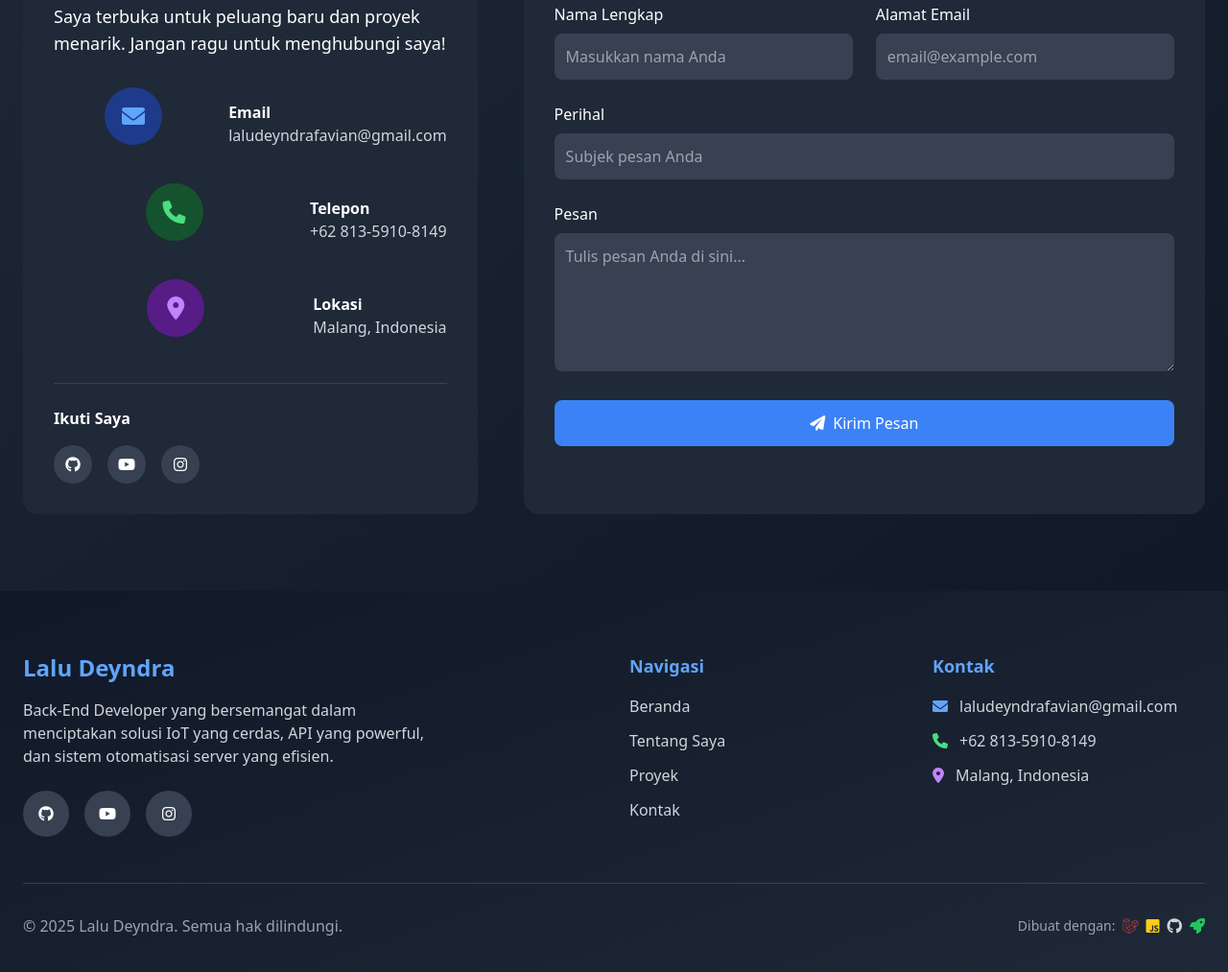
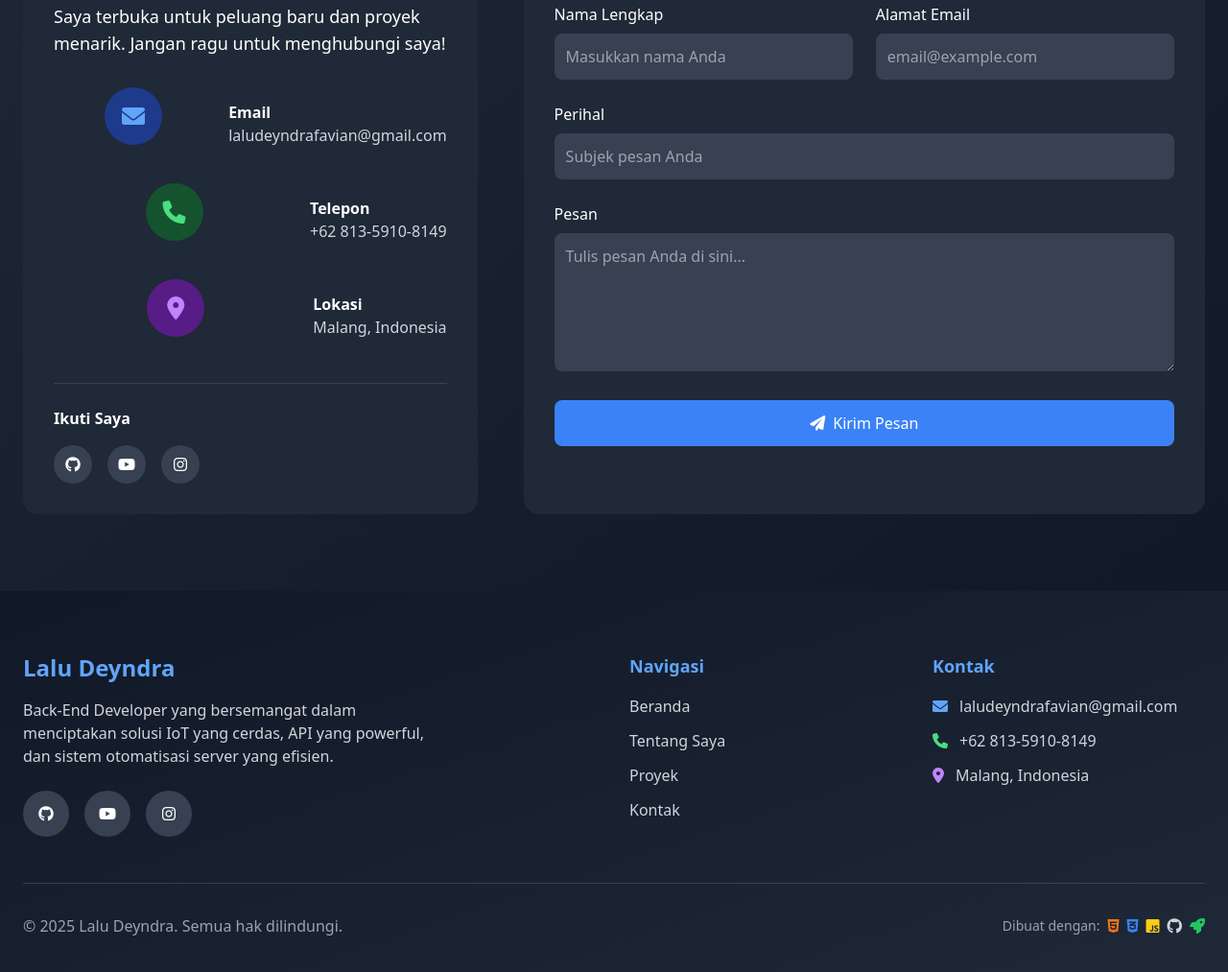
Before and after one commit to LaluDeyndra/Portofolio, a plain HTML site: page index.html in a window 1280 px wide. Shown: the part 3263-4276 px from the top of the page at 96% size. Drawn offline with nearby package versions, Linux system fonts and the light colour scheme.

Commit message:
new update

```diff
--- a/index.html
+++ b/index.html
@@ -1233,7 +1233,8 @@
             <div class="flex items-center space-x-2">
               <span class="text-gray-400 text-sm">Dibuat dengan:</span>
               <div class="flex space-x-2">
-                <i class="fab fa-laravel text-red-500 hover:scale-110 transition-transform duration-300"></i>
+                <i class="fab fa-html5 text-orange-500 hover:scale-110 transition-transform duration-300"></i>
+                <i class="fab fa-css3-alt text-blue-500 hover:scale-110 transition-transform duration-300"></i>
                 <i class="fab fa-js-square text-yellow-400 hover:scale-110 transition-transform duration-300"></i>
                 <i class="fab fa-github text-gray-300 hover:scale-110 transition-transform duration-300"></i>
                 <i class="fas fa-rocket text-green-500 hover:scale-110 transition-transform duration-300"></i>
```
